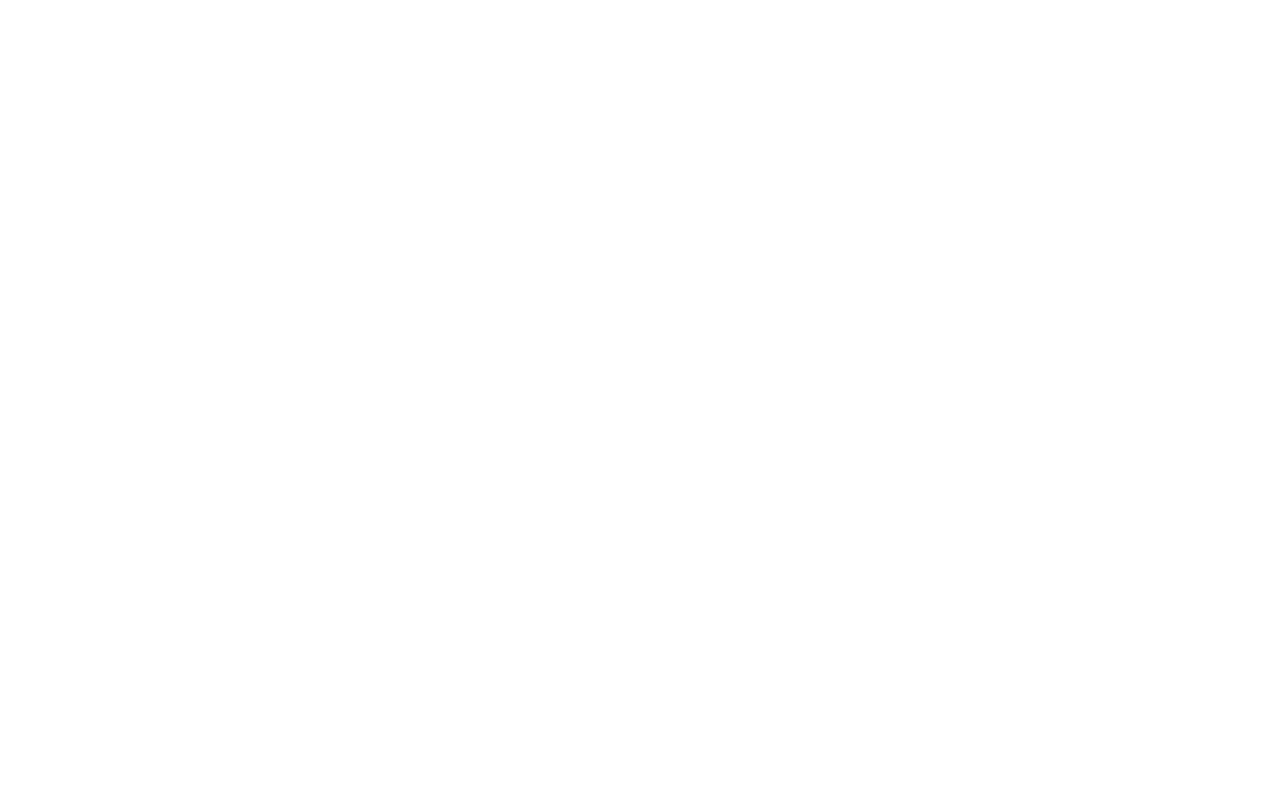
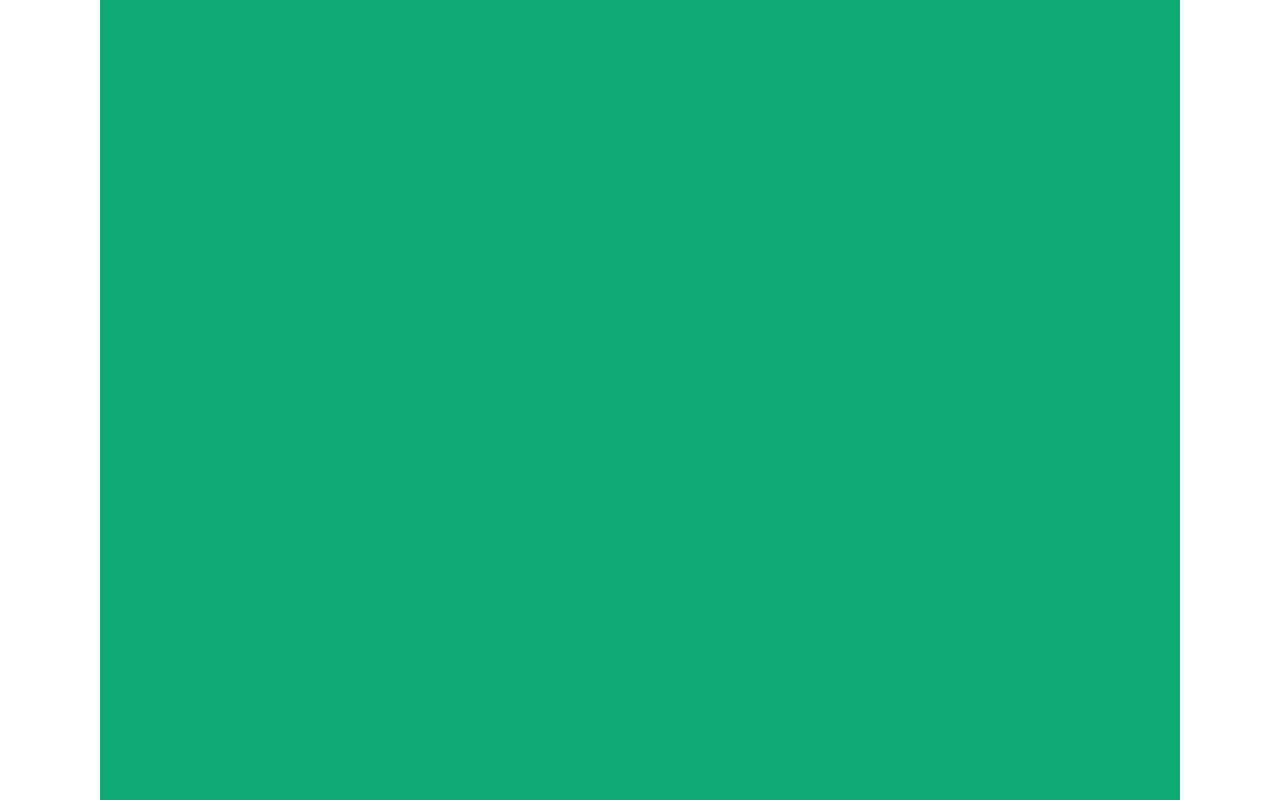
Before and after one commit to bourbakiii/nuxt-test-drive, a Nuxt app: page / in a window 1280 px wide. Built offline with nearby package versions, Linux system fonts and the light colour scheme.

Commit message:
Viewport-calculate function sass

```diff
--- a/assets/scss/base/_commons.scss
+++ b/assets/scss/base/_commons.scss
@@ -0,0 +1,12 @@
+@import "../functions/_functions.scss";
+
+body {
+  height: 100vh;
+  padding: 0 viewport-calculate(1000px, 500px, 100px, 25px);
+}
+
+.default-layout, #__nuxt {
+  height:100%;
+  width: 100%;
+  background-color: #0EA976;
+}
--- a/assets/scss/functions/_functions.scss
+++ b/assets/scss/functions/_functions.scss
@@ -1 +1,15 @@
-@import "functions_exporter";
+@use 'sass:math';
+
+@function strip-units($number) {
+  @return math.div($number, ($number * 0 + 1));
+}
+
+@function viewport-calculate($start, $end, $max, $min) {
+  $percent_of_width: calc((100vw - $end) / strip-units($start - $end));
+
+  $one_percent_of_values: calc(($max - $min) / 100);
+
+  $final_value: max(min(calc(($percent_of_width * strip-units($one_percent_of_values)) * 100 + $min), $max), $min);
+
+  @return $final_value;
+}
--- a/assets/scss/functions/_functions_exporter.scss
+++ /dev/null
@@ -1 +0,0 @@
-@import "functions";
--- a/layouts/default.vue
+++ b/layouts/default.vue
@@ -2,8 +2,6 @@
   <div class="layout default-layout">
     <Navigation/>
     <slot/>
-
-
   </div>
 </template>
 
--- a/nuxt.config.ts
+++ b/nuxt.config.ts
@@ -1,10 +1,17 @@
 // https://nuxt.com/docs/api/configuration/nuxt-config
 export default defineNuxtConfig({
+    app: {
+        pageTransition: {name: 'page', mode: 'out-in'},
+        head: {
+            link: [{
+                rel: "stylesheet",
+                type: "text/css",
+                href: 'https://necolas.github.io/normalize.css/8.0.1/normalize.css'
+            }]
+        }
+    },
     runtimeConfig: {
         API_URL: "https://someurl.ru"
-    },
-    app: {
-        pageTransition: {name: 'page', mode: 'out-in'}
     },
     vite: {
         css: {
@@ -14,5 +21,6 @@
                 }
             }
         }
-    }
+    },
+
 })
```
